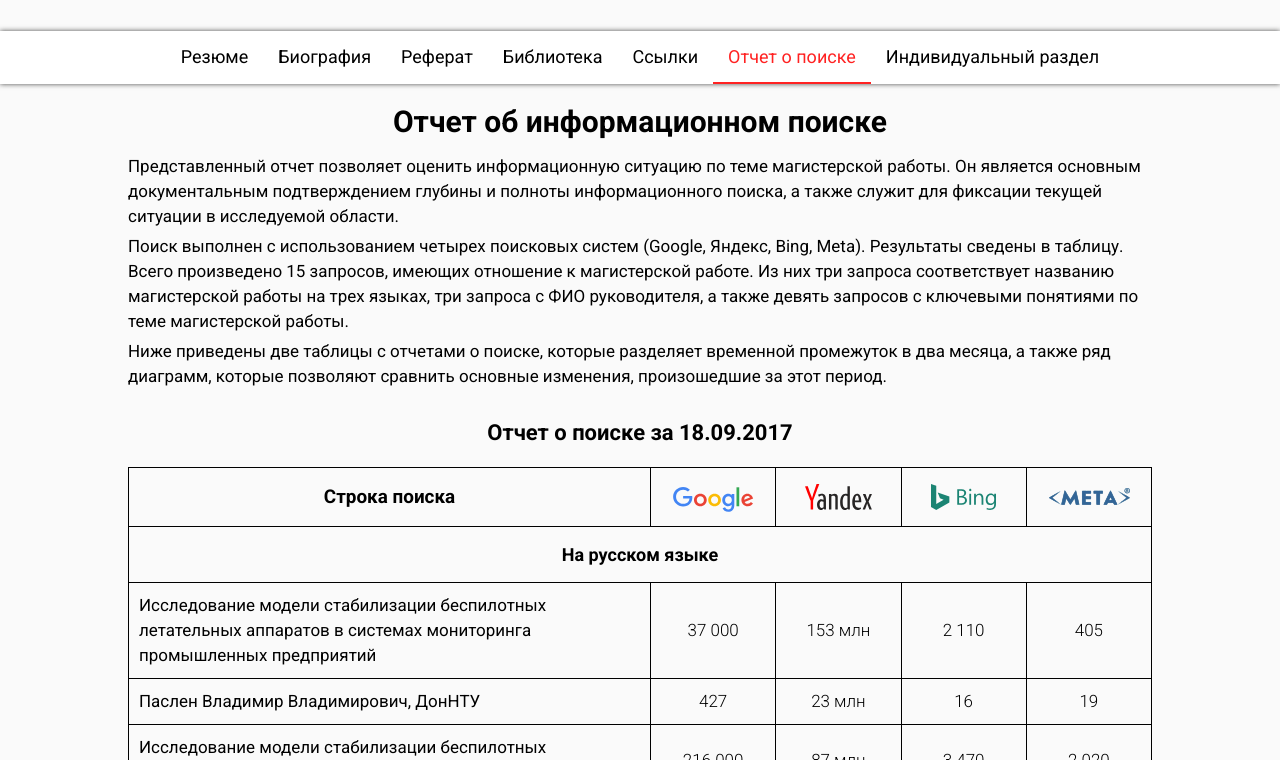
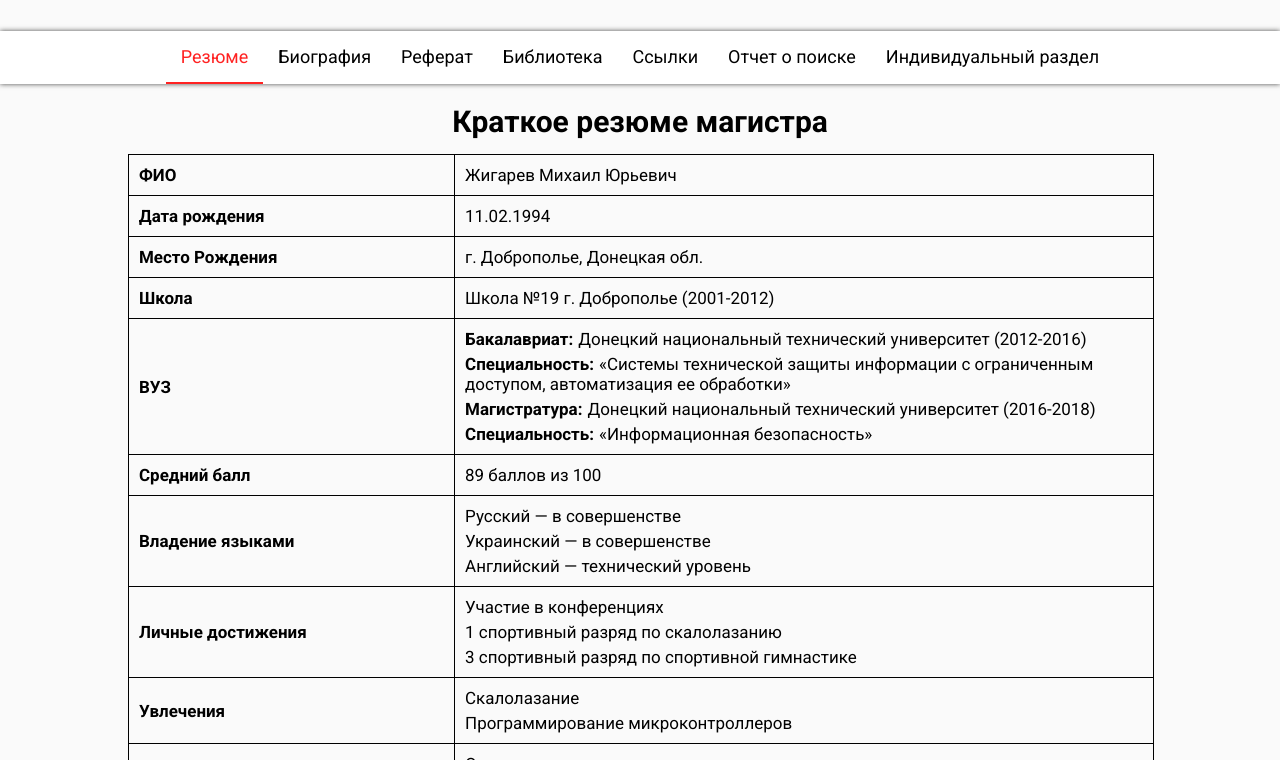
Before and after one commit to MikhailZhyhariev/masters-website, a React (Create React App) app: page / in a window 1280 px wide. Shown: the part 340-1100 px from the top of the page. Built offline with nearby package versions, Linux system fonts and the light colour scheme.

Commit message:
Исправлены стили в таблице "Отчет о поиске".

```diff
--- a/src/components/Search/Search.css
+++ b/src/components/Search/Search.css
@@ -117,14 +117,13 @@
   text-align: center;
 }
 
-.search__table-link {
+.search__table-link-part {
   display: flex;
   flex-direction: row;
   width: 100%;
 }
 
-.search__table .link {
-  padding: 0;
+.search__table-link {
   display: flex;
   width: 100%;
   font-weight: lighter;
@@ -136,16 +135,19 @@
   border-left: 1px solid black;
   align-items: center;
   justify-content: center;
+  font-size: 56.6%;
+  font-family: 'Roboto', sans-serif;
+  line-height: 25px;
 }
 
-.search__table .link:hover {
+.search__table-link:hover {
   color: #f22;
   box-shadow: 0 0 15px #f22;
   font-weight: normal;
   background-color: white;
 }
 
-.search__table .link:active {
+.search__table-link:active {
   font-weight: bold;
   box-shadow: 0 0 30px #f22;
 }
@@ -185,7 +187,8 @@
     border: none;
     border-top: 1px solid black;
     border-left: 1px solid black;
-    background-size: 45%;
+    background-size: 65%;
+    z-index: 1;
   }
 
   .search__table-body {
@@ -196,21 +199,30 @@
   .search__table-cell {
     padding-top: 5px;
     padding-bottom: 5px;
+    background-color: white;
+    z-index: 0;
   }
 
-  .search__table .link  {
+  .search__table-link  {
     border-top: 1px solid black;
+    z-index: 1;
   }
 
-  .search__table .link:first-child,
+  .search__table-link:first-child,
   .search__table-logo:first-child {
     border-left: none;
     padding-top: 5px;
     padding-bottom: 5px;
+    z-index: 2;
   }
 
   .search__table-title {
     margin-top: 15px;
+  }
+
+  .search__table .language {
+    padding-top: 10px;
+    padding-bottom: 10px;
   }
 }
 
--- a/src/components/Search/SearchTableLink.js
+++ b/src/components/Search/SearchTableLink.js
@@ -10,9 +10,9 @@
     const { items } = this.props;
 
     return (
-      <div className="search__table-link">
+      <div className="search__table-link-part">
         { items.map( (item, key) =>
-          <div className="search__table-cell link"
+          <div className="search__table-link"
                onClick={this.handleLinkOpen.bind(this, item.link)}
                key={key}>
                {item.count}
--- a/src/reducers/menu.js
+++ b/src/reducers/menu.js
@@ -1,7 +1,7 @@
 import { SET_SECTION, SET_CLASSNAME, SET_HEIGHT } from '../constants/Menu.js';
 
 const initialState = {
-  active: 5,
+  active: 0,
   className: '',
   height: 0
 }
```
